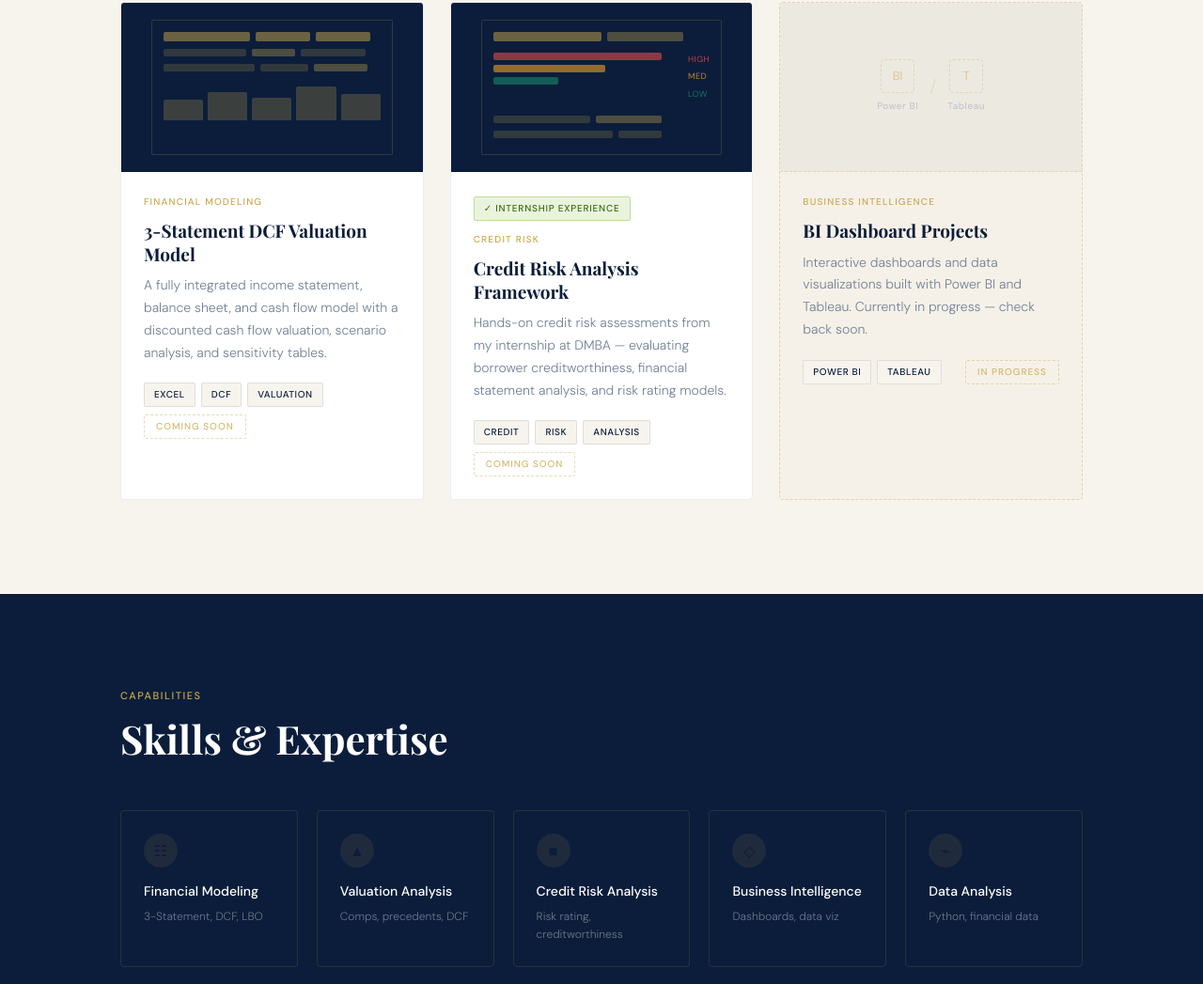
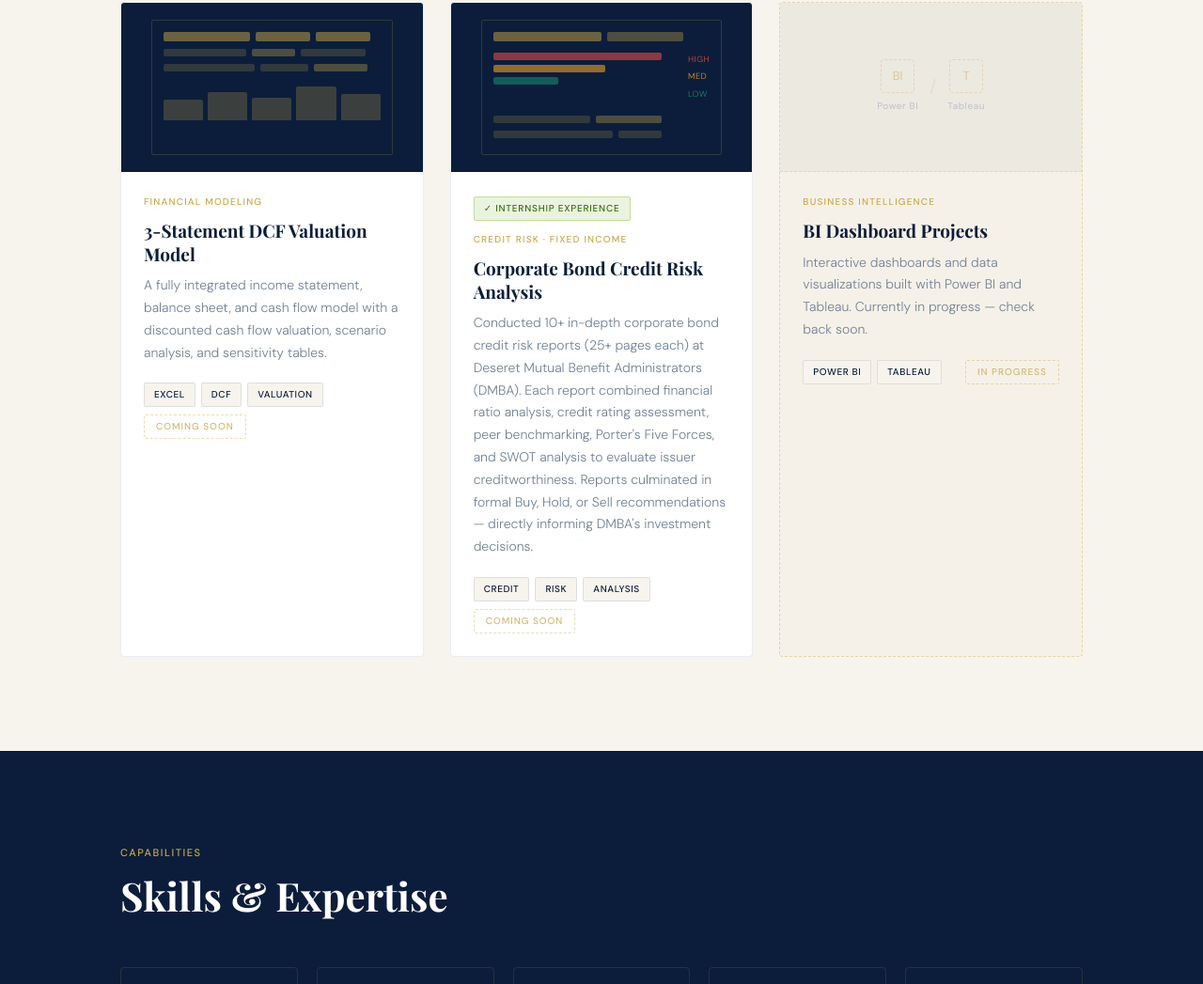
Before and after one commit to wilsonsande/wilsonsande.github.io, a plain HTML site: page index.html in a window 1280 px wide. Shown: the part 1779-2826 px from the top of the page at 94% size. Drawn offline with nearby package versions, Linux system fonts and the light colour scheme.

Commit message:
Add files via upload

```diff
--- a/index.html
+++ b/index.html
@@ -218,9 +218,9 @@
       </div>
       <div class="project-body">
         <div class="internship-badge">&#10003; Internship Experience</div>
-        <div class="project-tag">Credit Risk</div>
-        <div class="project-title">Credit Risk Analysis Framework</div>
-        <p class="project-desc">Hands-on credit risk assessments from my internship at DMBA — evaluating borrower creditworthiness, financial statement analysis, and risk rating models.</p>
+        <div class="project-tag">Credit Risk · Fixed Income</div>
+        <div class="project-title">Corporate Bond Credit Risk Analysis</div>
+        <p class="project-desc">Conducted 10+ in-depth corporate bond credit risk reports (25+ pages each) at Deseret Mutual Benefit Administrators (DMBA). Each report combined financial ratio analysis, credit rating assessment, peer benchmarking, Porter's Five Forces, and SWOT analysis to evaluate issuer creditworthiness. Reports culminated in formal Buy, Hold, or Sell recommendations — directly informing DMBA's investment decisions.</p>
         <div class="project-footer">
           <div class="tag-list"><span class="tag">Credit</span><span class="tag">Risk</span><span class="tag">Analysis</span></div>
           <span class="coming-soon-badge">Coming Soon</span>
```
